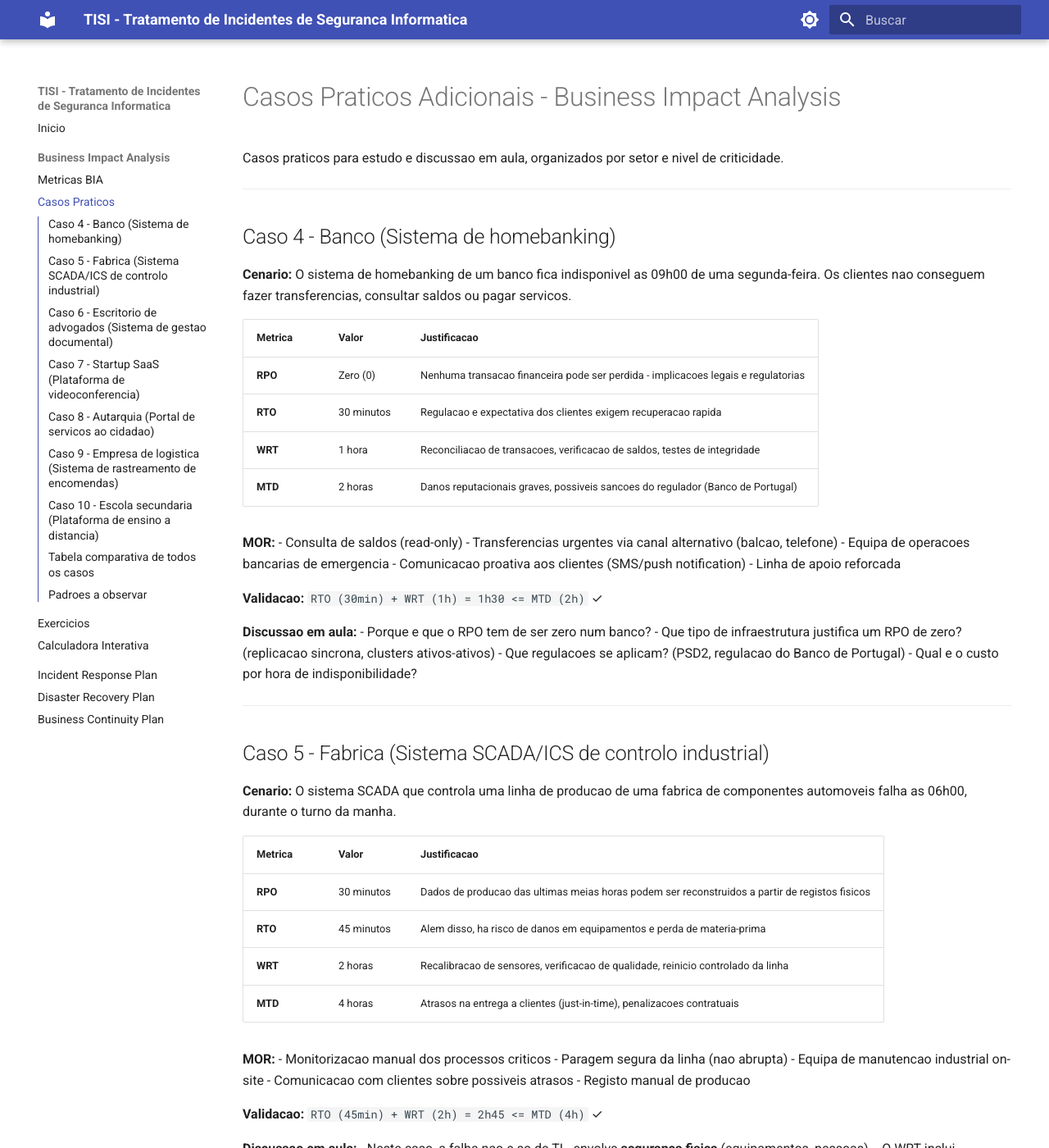
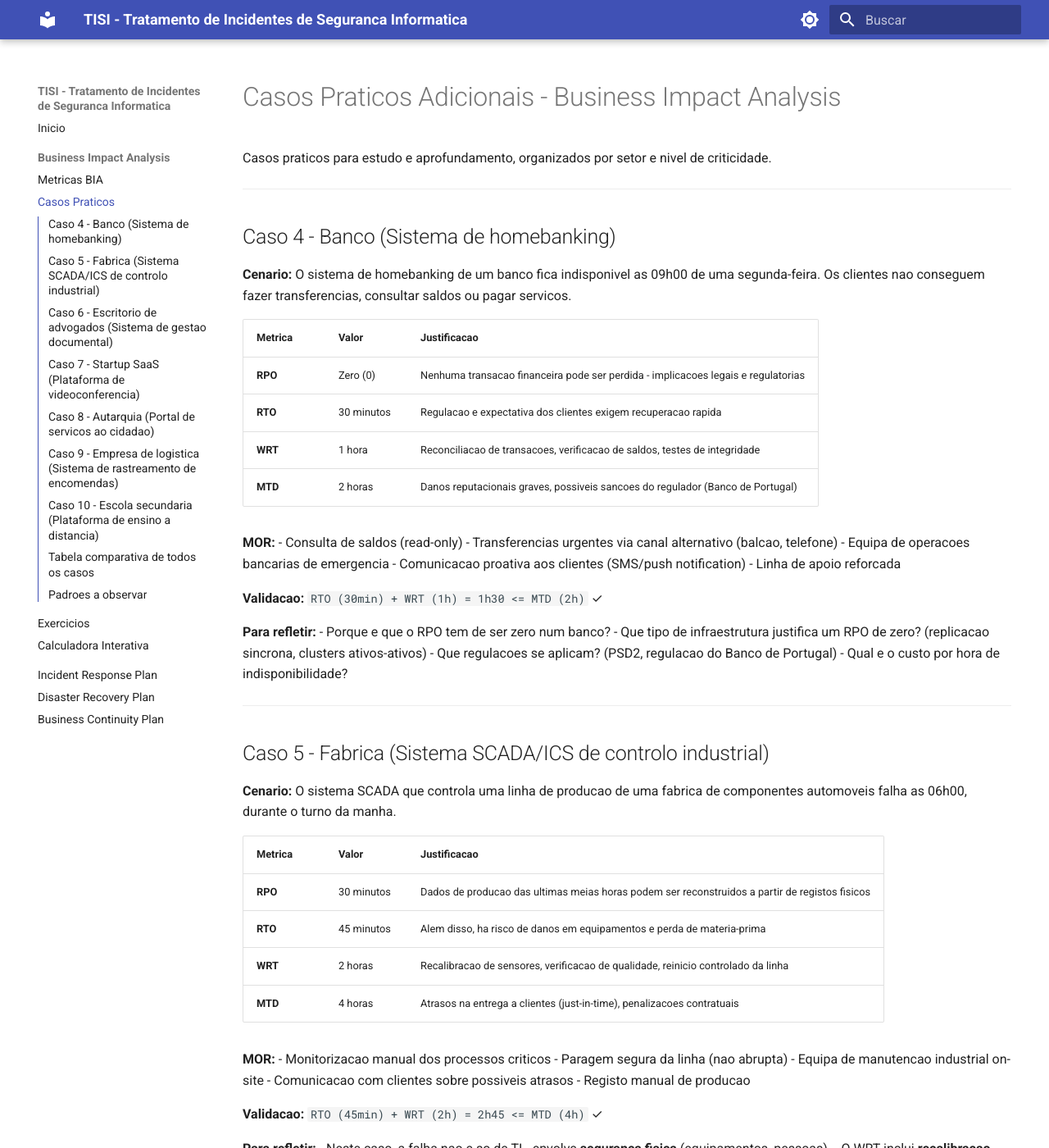
Before and after one commit to guilhasn/tisi-materials, an MkDocs documentation site: the page built from docs/bia/casos-praticos.md, in a window 1280 px wide and 1400 px high. Shown: the whole window at 82% size. Built offline with MkDocs 1.6.1 and Material for MkDocs 9.7.7, drawn with Linux system fonts in a browser that asks for light colours; some of the changed text lies outside the part shown.

Commit message:
fix: reformular linguagem para perspetiva do aluno
- "Explicacao para aula" → "Como interpretar"
- "O que este exemplo mostra" → "Conclusao"
- "Frases para usar em aula" → "Frases-chave para recordar"
- "Esquema para o quadro" → "Diagrama de sintese"
- "Discussao em aula" → "Para refletir" (7 casos)
- "estudo e discussao em aula" → "estudo e aprofundamento"

Co-Authored-By: Claude Opus 4.6 <noreply@anthropic.com>

```diff
--- a/docs/bia/casos-praticos.md
+++ b/docs/bia/casos-praticos.md
@@ -1,6 +1,6 @@
 # Casos Praticos Adicionais - Business Impact Analysis
 
-Casos praticos para estudo e discussao em aula, organizados por setor e nivel de criticidade.
+Casos praticos para estudo e aprofundamento, organizados por setor e nivel de criticidade.
 
 ---
 
@@ -24,7 +24,7 @@ Casos praticos para estudo e discussao em aula, organizados por setor e nivel de
 
 **Validacao:** `RTO (30min) + WRT (1h) = 1h30 <= MTD (2h)` ✓
 
-**Discussao em aula:**
+**Para refletir:**
 - Porque e que o RPO tem de ser zero num banco?
 - Que tipo de infraestrutura justifica um RPO de zero? (replicacao sincrona, clusters ativos-ativos)
 - Que regulacoes se aplicam? (PSD2, regulacao do Banco de Portugal)
@@ -52,7 +52,7 @@ Casos praticos para estudo e discussao em aula, organizados por setor e nivel de
 
 **Validacao:** `RTO (45min) + WRT (2h) = 2h45 <= MTD (4h)` ✓
 
-**Discussao em aula:**
+**Para refletir:**
 - Neste caso, a falha nao e so de TI - envolve **seguranca fisica** (equipamentos, pessoas).
 - O WRT inclui **recalibracao fisica** de equipamentos, nao so verificacao de dados.
 - Diferenca entre IT (Information Technology) e OT (Operational Technology).
@@ -79,7 +79,7 @@ Casos praticos para estudo e discussao em aula, organizados por setor e nivel de
 
 **Validacao:** `RTO (4h) + WRT (3h) = 7h <= MTD (8h)` ✓
 
-**Discussao em aula:**
+**Para refletir:**
 - Nem todos os sistemas precisam de RPO agressivo.
 - A existencia de **copias locais** permite RPO mais relaxado.
 - O verdadeiro risco nao e tecnico: e **legal** (prazos judiciais).
@@ -107,7 +107,7 @@ Casos praticos para estudo e discussao em aula, organizados por setor e nivel de
 
 **Validacao:** `RTO (20min) + WRT (40min) = 1h <= MTD (1h30)` ✓
 
-**Discussao em aula:**
+**Para refletir:**
 - O MOR aqui e particularmente interessante: **modo degradado** com funcionalidades reduzidas.
 - Como e que o SLA contratual (99.9% = ~8.7h de downtime/ano) influencia as metricas?
 - Qual e a diferenca entre SLA (compromisso contratual) e RTO (objetivo interno)?
@@ -134,7 +134,7 @@ Casos praticos para estudo e discussao em aula, organizados por setor e nivel de
 
 **Validacao:** `RTO (8h) + WRT (4h) = 12h <= MTD (24h)` ✓
 
-**Discussao em aula:**
+**Para refletir:**
 - Caso com **baixa criticidade tecnica** mas **alta criticidade social**.
 - A existencia de **canais alternativos** (balcao fisico) permite metricas mais relaxadas.
 - Diferenca entre servicos publicos e privados na definicao de criticidade.
@@ -162,7 +162,7 @@ Casos praticos para estudo e discussao em aula, organizados por setor e nivel de
 
 **Validacao:** `RTO (1h) + WRT (1h) = 2h <= MTD (3h)` ✓
 
-**Discussao em aula:**
+**Para refletir:**
 - O MOR mostra como processos **pre-tecnologicos** podem servir de fallback.
 - A epoca do ano (Natal) muda a criticidade - fora da epoca, o MTD poderia ser 8h.
 - Diferenca entre dados em tempo real (posicoes GPS) e dados historicos.
@@ -189,7 +189,7 @@ Casos praticos para estudo e discussao em aula, organizados por setor e nivel de
 
 **Validacao:** `RTO (4h) + WRT (2h) = 6h <= MTD (24h)` ✓
 
-**Discussao em aula:**
+**Para refletir:**
 - Grande margem entre RTO+WRT (6h) e MTD (24h) - isto e bom ou mau?
 - Resposta: pode significar que o investimento em recuperacao rapida nao se justifica.
 - A existencia de **modo presencial** como fallback muda completamente a analise.
```
Also changed, not shown: docs/bia/metricas.md (+5 -7 lines).
